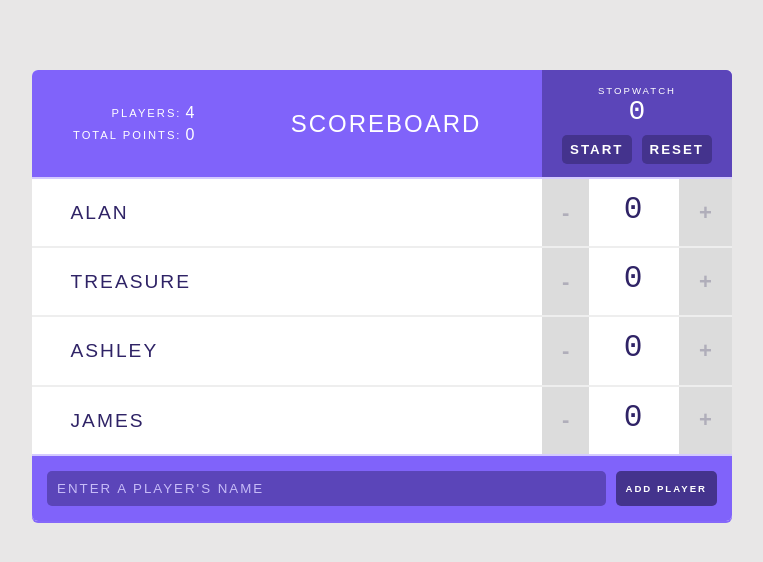
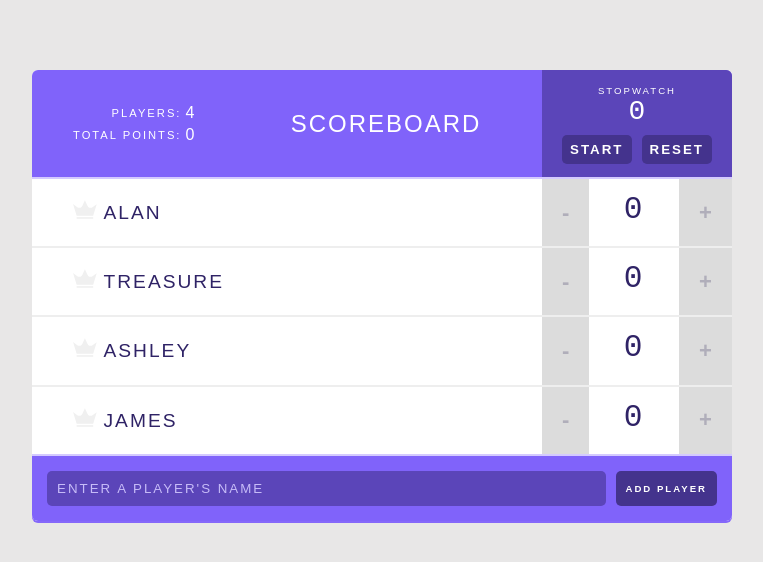
Before and after one commit to alan-nguyen/scoreboard, a React (Create React App) app: page / in a window 1280 px wide. Shown: the top 562 px of the page, without its empty margins (258-1021 px from the left). Built offline with nearby package versions, Linux system fonts and the light colour scheme.

Commit message:
Import and render Icon

```diff
--- a/src/components/Icon.js
+++ b/src/components/Icon.js
@@ -2,6 +2,7 @@ import React from 'react';
 import PropTypes from 'prop-types';
 
 const Icon = (props) => {
+  return (
     <svg viewBox="0 0 44 35">
       <path
         d="M26.7616 10.6207L21.8192 0L16.9973 10.5603C15.3699 14.1207 10.9096 15.2672 7.77534 12.9741L0 7.24138L6.56986 28.8448H37.0685L43.5781 7.72414L35.7425 13.0948C32.6685 15.2672 28.3288 14.0603 26.7616 10.6207Z"
@@ -12,7 +13,8 @@ const Icon = (props) => {
         height="3.07759"
         transform="translate(6.56987 31.5603)"
       />
-  </svg>;
+    </svg>
+  );
 };
 
 Icon.propTypes = {
--- a/src/components/Player.js
+++ b/src/components/Player.js
@@ -1,6 +1,7 @@
 import React, { PureComponent } from 'react';
 import PropTypes from 'prop-types';
 import Counter from './Counter';
+import Icon from './Icon';
 
 class Player extends PureComponent {
   static propTypes = {
@@ -20,6 +21,7 @@ class Player extends PureComponent {
           <button className="remove-player" onClick={() => removePlayer(id)}>
             ✖
           </button>
+          <Icon />
           {name}
         </span>
 
```
Lines whose indentation alone changed are shown as unchanged.
